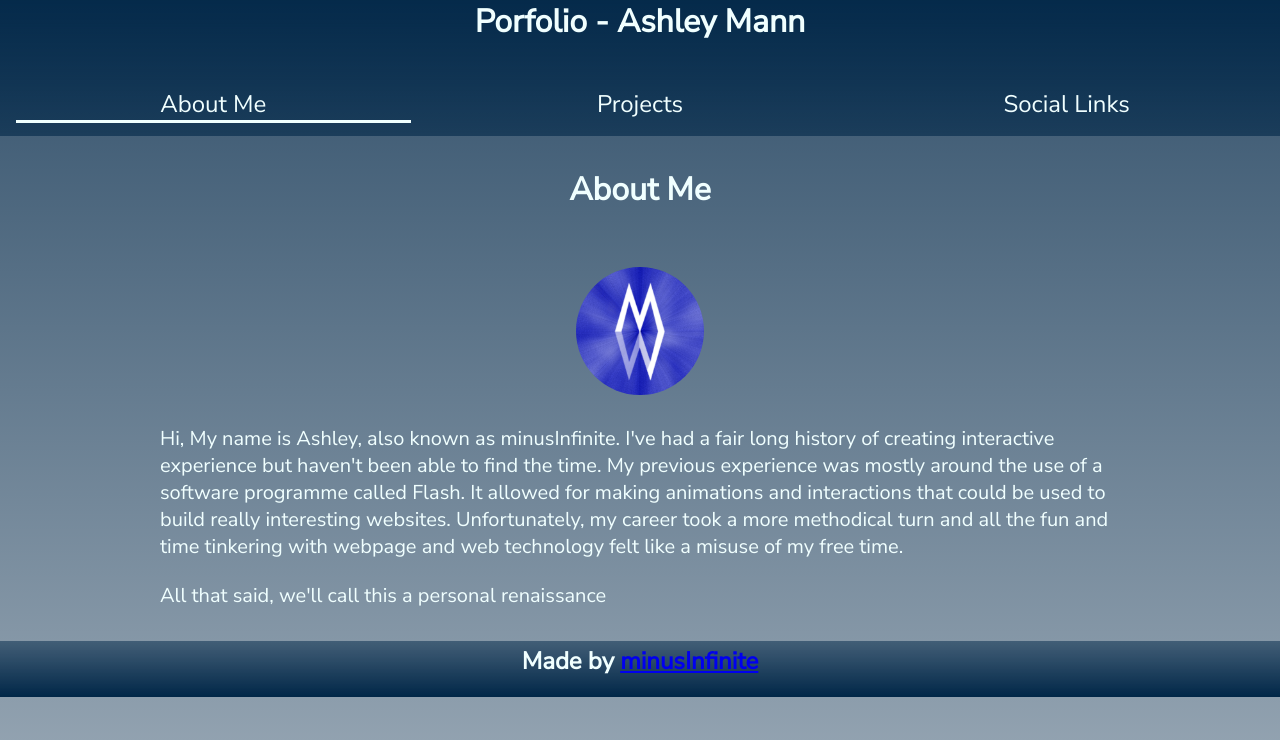
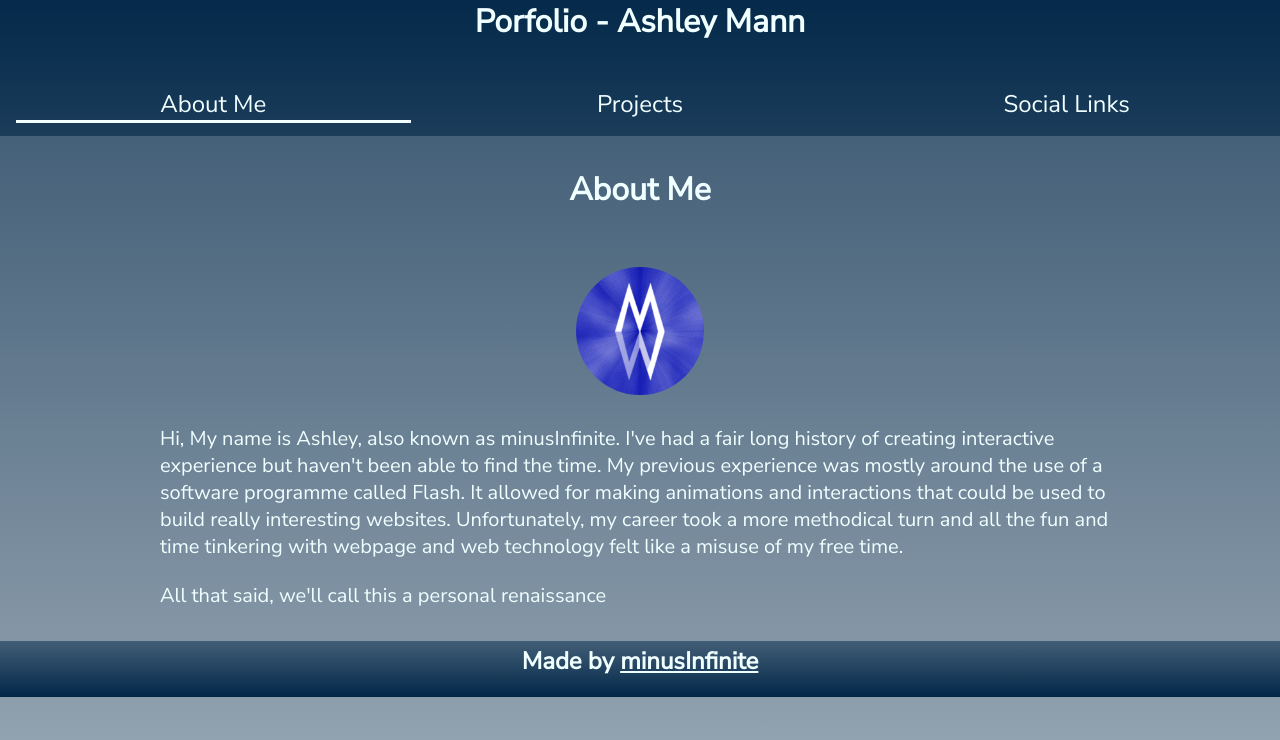
Before and after one commit to minusInfinite/react-with-pages, a React (Create React App) app: page / in a window 1280 px wide. Shown: the top 740 px of the page. Built offline with nearby package versions, Linux system fonts and the light colour scheme.

Commit message:
updated css

```diff
--- a/src/styles.css
+++ b/src/styles.css
@@ -172,6 +172,11 @@ footer {
     text-align: center;
 }
 
+footer a {
+    text-decoration: underline;
+    color: azure;
+}
+
 @media screen and (max-width: 40em) {
     nav {
         display: flex;
```
